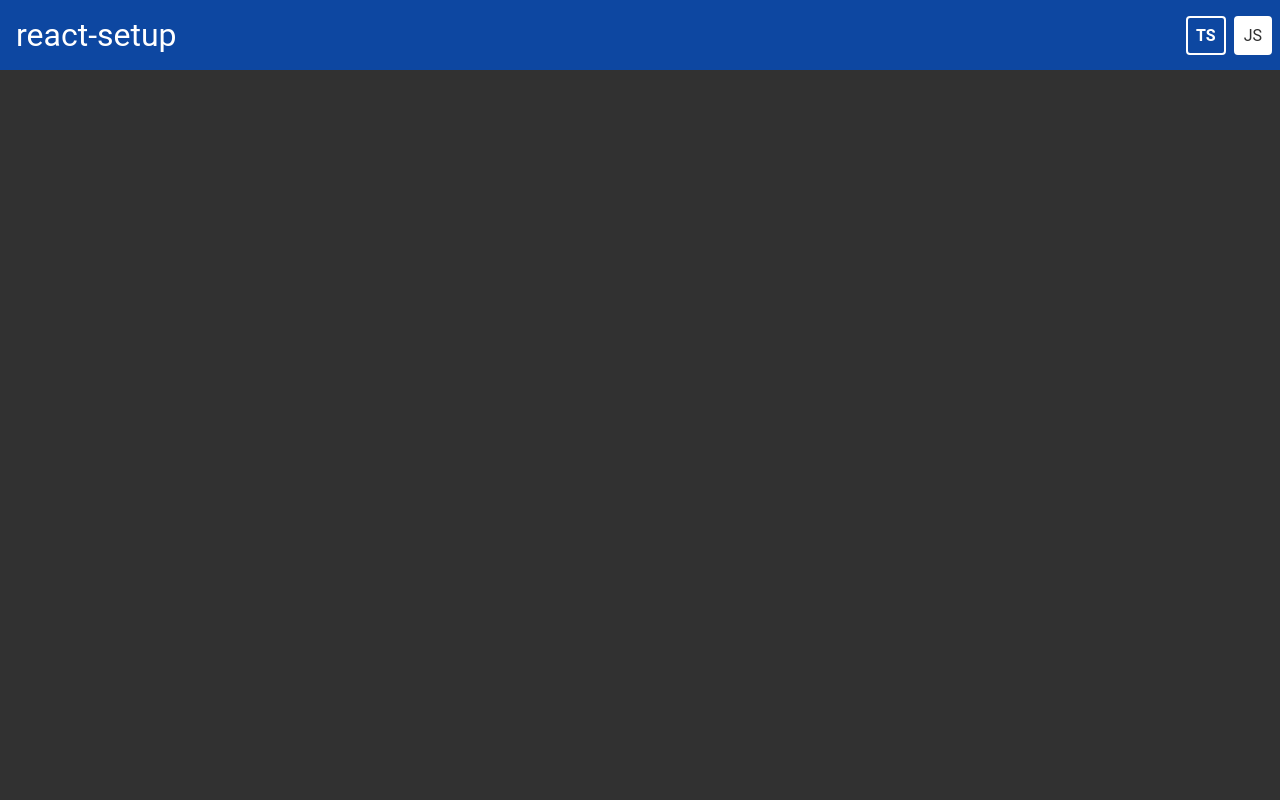
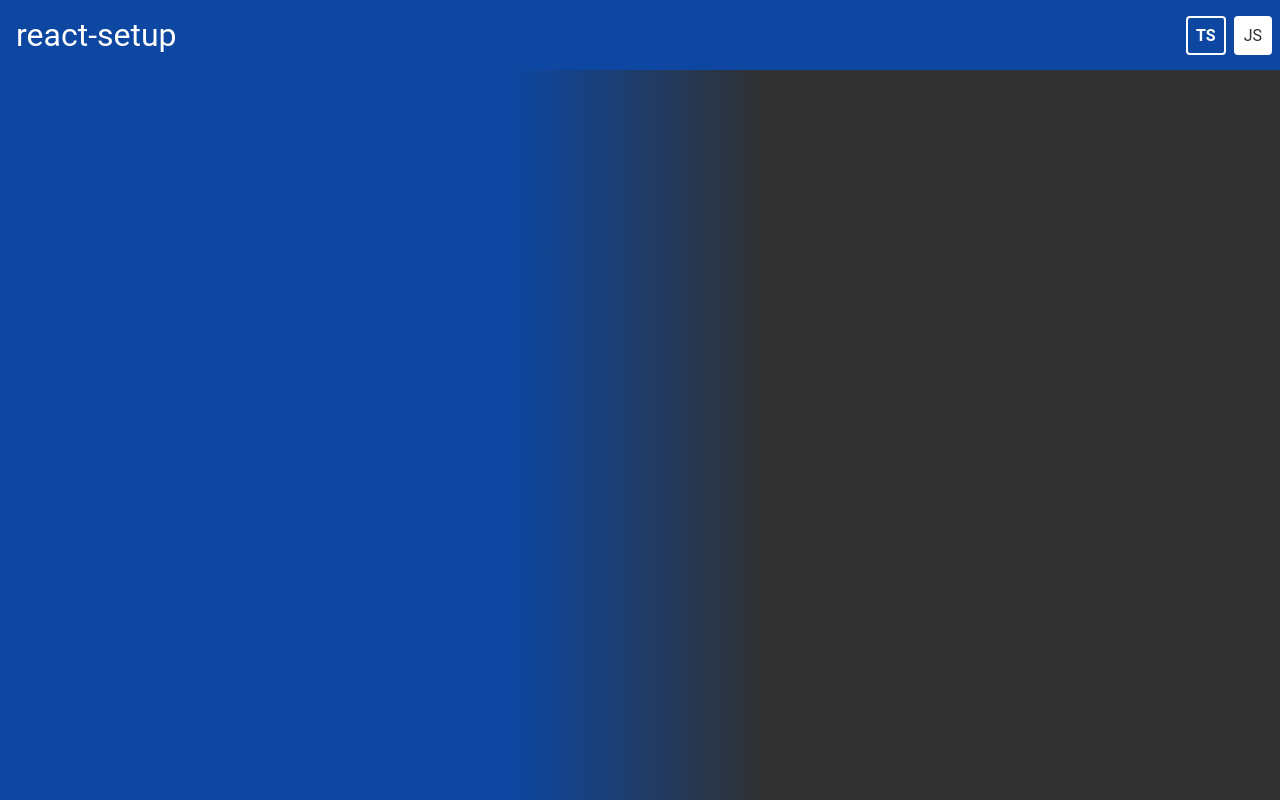
Before and after one commit to cl4pper/react-setup, a React app: page / in a window 1280 px wide. Built offline with nearby package versions, Linux system fonts and the light colour scheme; the HTML template or start-up script is replaced by a standard one.

Commit message:
feat: set App gradient bg

```diff
--- a/src/App.scss
+++ b/src/App.scss
@@ -10,5 +10,5 @@ body {
 	flex-direction: column;
 	align-items: center;
 	justify-content: center;
-	background: #313131;
+	background: linear-gradient(90deg, $color-primary-dark 40%, $color-dark 60%);
 }
```
